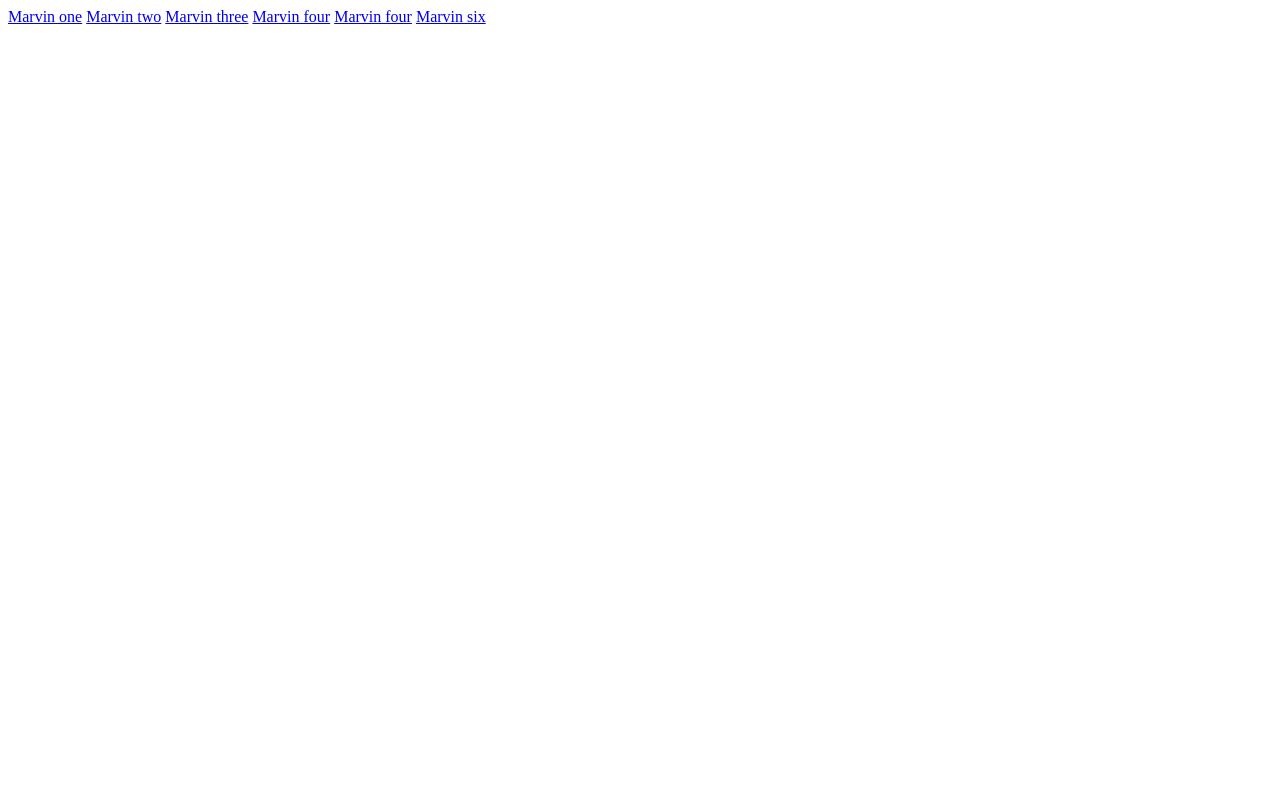
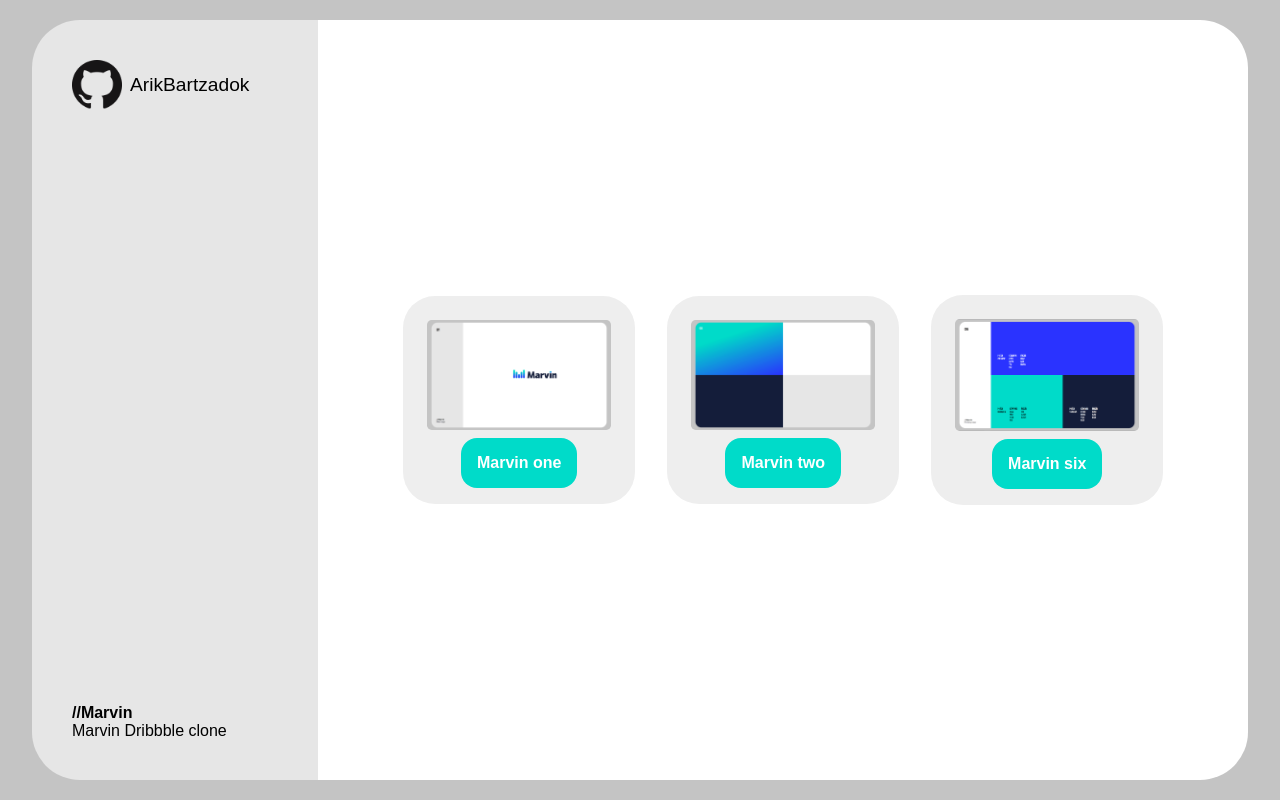
Before and after one commit to ArikBartzadok/Marvin-dribbble-clone, a plain HTML site: page index.html in a window 1280 px wide. Drawn offline with Linux system fonts and the light colour scheme.

Commit message:
Created the home page and small description to project

```diff
--- /dev/null
+++ b/assets/css/marvin-index-styles.css
@@ -0,0 +1,115 @@
+* {
+    margin: 0;
+    padding: 0;
+    box-sizing: border-box;
+}
+#app {
+    width: 100vw;
+    height: 100vh;
+    font-family: 'Exo 2', sans-serif;
+    background-color: #c4c4c4;
+
+    display: flex;
+    align-items: center;
+    justify-content: center;
+}
+.marvin-index {
+    display: flex;
+    flex-direction: row;
+    align-items: center;
+    justify-content: center;
+    border-radius: 50px;
+    width: 95%;
+    height: 95%;
+}
+.box-left {
+    width: 350px;
+    height: 100%;
+    background-color: #e6e6e6;
+
+    display: flex;
+    flex-direction: column;
+    align-items: flex-start;
+    justify-content: space-between;
+    border-top-left-radius: 3em;
+    border-bottom-left-radius: 3em;
+    padding: 2.5em;
+}
+.box-left .github {
+    display: flex;
+    flex-direction: row;
+    align-items: center;
+}
+.box-left .github img {
+    width: 50px;
+}
+.box-left .github a {
+    margin-left: .5rem;
+    text-decoration: none;
+    color: black;
+}
+.box-left .github .username {
+    font-size: 1.2rem;
+}
+.box-left .description {
+    font-size: 1rem;
+}
+.box-left .description .logo {
+    font-weight: bold;
+}
+.box-left .description .logo a {
+    text-decoration: none;
+    color: black;
+}
+.box-right {
+    width: 100%;
+    height: 100%;
+    display: flex;
+    flex-direction: row;
+    align-items: center;
+    justify-content: center;
+
+    background-color: #ffffff;
+    border-top-right-radius: 3em;
+    border-bottom-right-radius: 3em;
+}
+.cards-container {
+    display: flex;
+    flex-direction: row;
+    flex-wrap: wrap;
+    align-items: center;
+    justify-content: space-evenly;
+}
+.card {
+    padding: 1em;
+    margin: 1em 1em 1em 1em;
+    background-color: #eeeeee;
+    border-radius: 2em;
+
+    display: flex;
+    flex-direction: column;
+    align-items: center;
+
+    transition: 1s;
+}
+.card:hover {
+    transform: translateY(-5px);
+}
+.card a {
+    padding: 1em;
+    color: #fff;
+    background-color: rgb(0,219,201);
+    font-weight: bold;
+    text-decoration: none;
+    border-radius: 1em;
+
+    transition: 1s;
+}
+.card a:hover {
+    background-color: rgb(0, 189, 173);
+}
+.card img {
+    width: 200px;
+    border-radius: .8em;
+    padding: .5em;
+}
--- a/index.html
+++ b/index.html
@@ -5,13 +5,43 @@
     <meta http-equiv="X-UA-Compatible" content="IE=edge">
     <meta name="viewport" content="width=device-width, initial-scale=1.0">
     <title>Marvin dribbble clone</title>
+    <link rel="stylesheet" href="./assets/css/marvin-index-styles.css">
 </head>
 <body>
-    <a href="./views/marvin-one.html">Marvin one</a>
-    <a href="./views/marvin-two.html">Marvin two</a>
-    <a href="./views/marvin-three.html">Marvin three</a>
+    <div id="app">
+        <div class="marvin-index">
+            <div class="box-left">
+                <div class="github">
+                    <img src="./assets/img/github.png" alt="Git Hub">
+                    <a href="https://github.com/ArikBartzadok">
+                        <span class="username">ArikBartzadok</span>
+                    </a>
+                </div>
+                <div class="description">
+                    <p class="logo"><a href="https://dribbble.com/shots/15544682-Marvin-Brand-Guideline">//Marvin</a></p>
+                    <p class="logo-desc">Marvin Dribbble clone</p>
+                </div>
+            </div>
+            <div class="box-right">
+                <div class="cards-container">
+                    <div class="card">
+                        <img src="./assets/img/marvin-one.png" alt="marvin one">
+                        <a href="./views/marvin-one.html">Marvin one</a>
+                    </div>
+                    <div class="card">
+                        <img src="./assets/img/marvin-two.png" alt="marvin two">
+                        <a href="./views/marvin-two.html">Marvin two</a>
+                    </div>
+                    <div class="card">
+                        <img src="./assets/img/marvin-six.png" alt="marvin six">
+                        <a href="./views/marvin-six.html">Marvin six</a>
+                    </div>
+                </div>
+            </div>
+        </div>
+    </div>
+    <!-- <a href="./views/marvin-three.html">Marvin three</a>
     <a href="./views/marvin-four.html">Marvin four</a>
-    <a href="./views/marvin-four.html">Marvin four</a>
-    <a href="./views/marvin-six.html">Marvin six</a>
+    <a href="./views/marvin-four.html">Marvin four</a> -->
 </body>
 </html>
```
Also changed, not shown: assets/img/github.png (added), assets/img/marvin-one.png (added), assets/img/marvin-six.png (added), assets/img/marvin-two.png (added), 1 other file.
